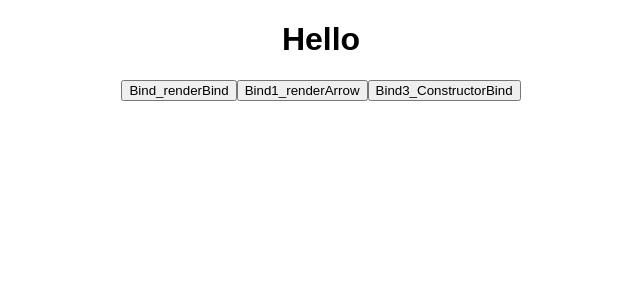
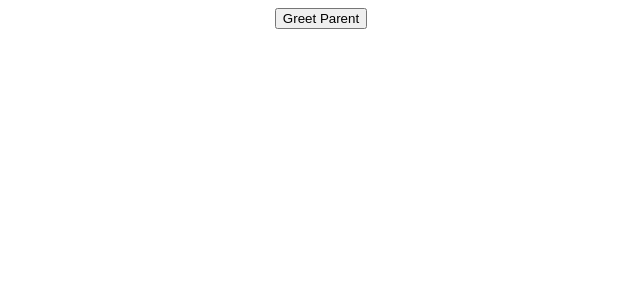
Before and after one commit to walden4u/react-tutorial, a React (Create React App) app: page / in a window 1280 px wide. Shown: the top 300 px of the page, without its empty margins (319-959 px from the left). Built offline with nearby package versions, Linux system fonts and the light colour scheme.

Commit message:
15_Methodsasprops

```diff
--- /dev/null
+++ b/components/ChildComponent.js
@@ -0,0 +1,13 @@
+import React from "react";
+
+function ChildComponent(props) {
+  return (
+    <>
+      <button onClick={() => props.greetHandler("child111")}>
+        Greet Parent
+      </button>
+    </>
+  );
+}
+
+export default ChildComponent;
--- /dev/null
+++ b/components/ParentComponent.js
@@ -0,0 +1,28 @@
+import React, { Component } from "react";
+import ChildComponent from "./ChildComponent";
+
+class ParentComponent extends Component {
+  constructor(props) {
+    super(props);
+
+    this.state = {
+      parentName: "Parent"
+    };
+
+    this.greetParent = this.greetParent.bind(this);
+  }
+
+  greetParent(childName) {
+    console.log(`Hello ${this.state.parentName} from ${childName}`);
+  }
+
+  render() {
+    return (
+      <>
+        <ChildComponent greetHandler={this.greetParent} />
+      </>
+    );
+  }
+}
+
+export default ParentComponent;
--- a/src/App.js
+++ b/src/App.js
@@ -1,5 +1,5 @@
-import './styles.css';
-import CounterC from '../components/EventBindC';
+import "./styles.css";
+import CounterC from "../components/ParentComponent";
 
 export default function App() {
   return (
```
